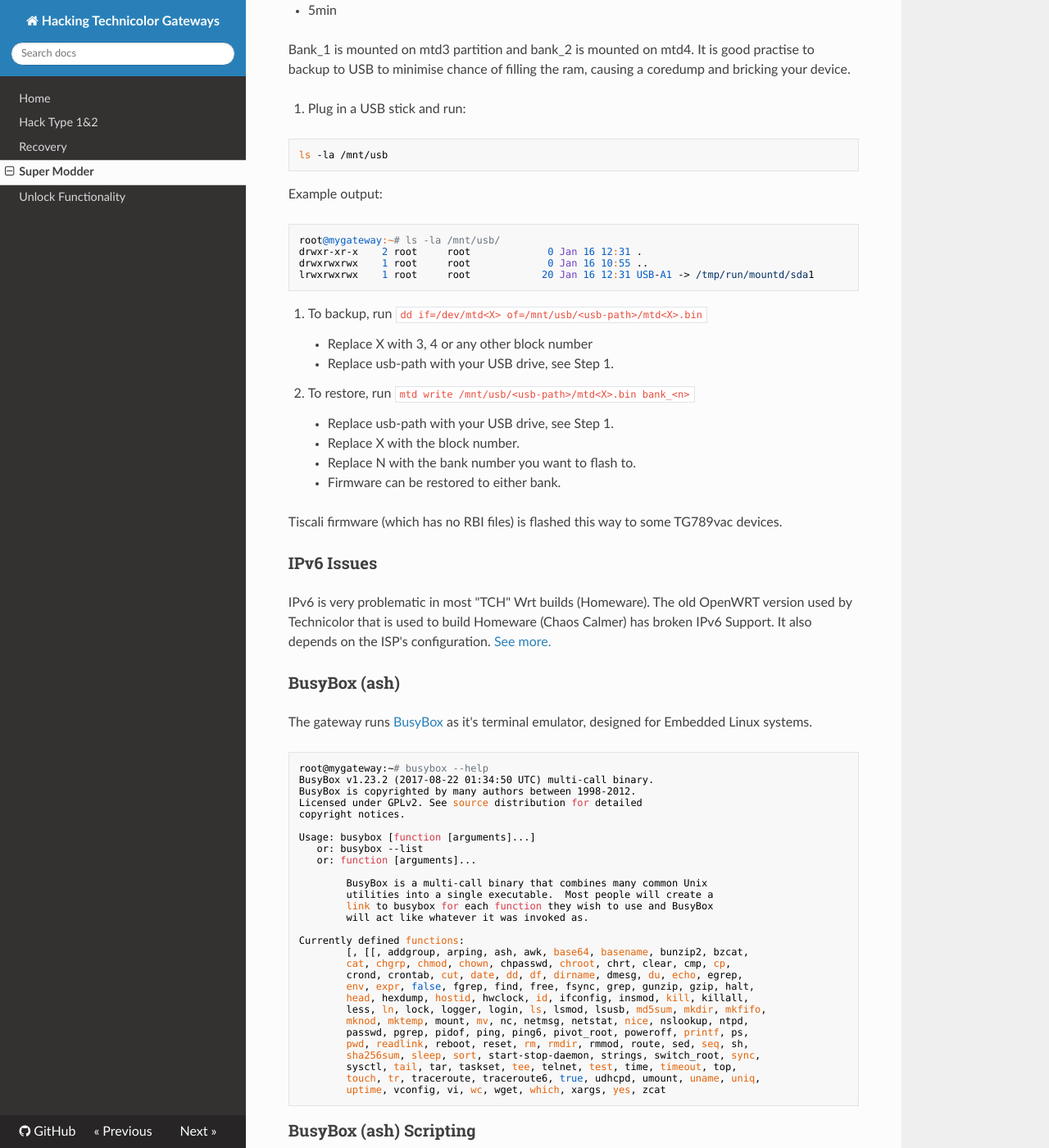
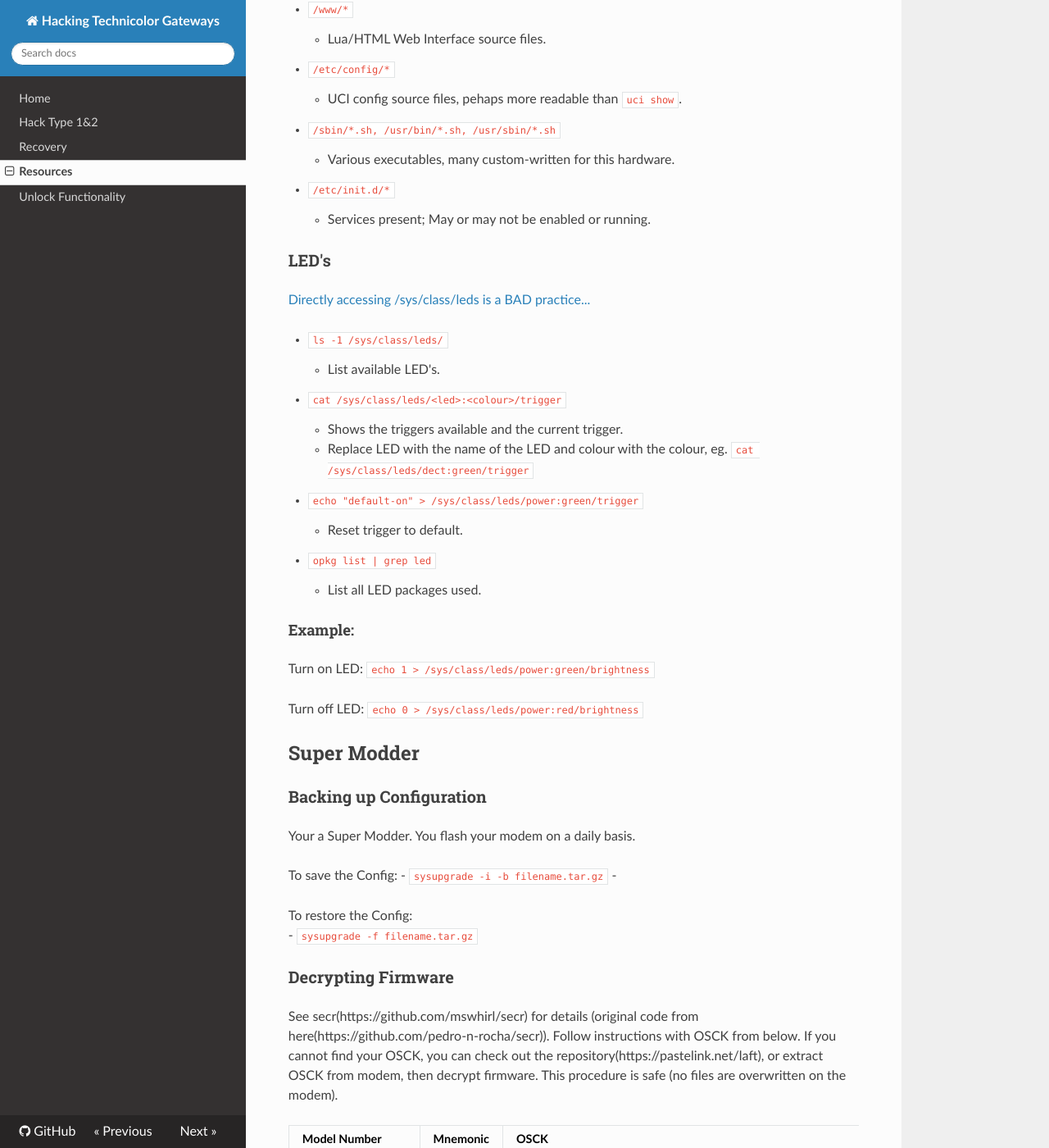
Before and after one commit to hack-technicolor/hack-technicolor, an MkDocs documentation site: the page built from docs/Resources.md, in a window 1280 px wide and 1400 px high, scrolled down 1374 px. Shown: the whole window at 82% size. Built offline with MkDocs 1.6.1, drawn with Linux system fonts in a browser that asks for light colours; nearby versions of some CDN libraries; some of the changed text lies outside the part shown.

Commit message:
Rename supermodder to resources and combine

````diff
--- a/docs/Super Modder.md
+++ b/docs/Resources.md
@@ -1,3 +1,100 @@
+
+
+
+### What tools can I use to administer OpenWrt from a Windows computer?</b>
+
+There are a number of tools such as cmder, SmarTTY, PuTTY, and WinSCP as described in the OpenWRT SSH Administration for Newcomers(https://openwrt.org/docs/guide-quick-start/sshadministration) page.
+
+### Handy Commands
+
+* `find /proc/banktable -type f -print -exec cat {} ';'`
+    - Checking firmware flashed and what is active.
+
+* `ps`
+    - Shows processes that are running.
+
+* `netstat -tuplen`
+    - Shows programs that are listening as network services.
+
+* `netstat -lenp`
+    - Shows everything that's listening on sockets (TCP, UPD, Unix etc).
+
+* `df -h`
+    - Free (NAND) space.
+
+* `uci show`
+    - Dump entire config (~7700+ lines to console).
+
+* `uci show | grep password`
+    - Example to filter lines with password.
+
+* `logread -f`
+    - Access logs for most services (which use syslog). Pass an argument of -e nginx to match log entries just related to Nginx, which is perfect for debugging errors in the Web GUI.
+
+    - Remove `-f` flag for all time logs (erased every reboot).
+
+* `for F in /etc/init.d/* ; do $F enabled && echo $F on || echo $F **disabled**; done`
+    - Display status of all init.d scripts.
+
+* `/rom/usr/lib/cwmpd/transfers/switchover.sh`
+    - Switch bank and reboot.
+
+* `cat /etc/openwrt_release`
+    - OpenWrt Release metadata.
+    - eg TG799:
+```
+DISTRIB_ID='OpenWrt'
+DISTRIB_RELEASE='Chaos Calmer'
+DISTRIB_REVISION='r46610'
+DISTRIB_CODENAME='chaos_calmer'
+DISTRIB_TARGET='brcm63xx-tch/VANTF'
+DISTRIB_DESCRIPTION='OpenWrt Chaos Calmer 15.05.1'
+DISTRIB_TAINTS='no-all busybox'
+```
+
+### Files
+
+* `/www/*`
+    - Lua/HTML Web Interface source files.
+
+* `/etc/config/*`
+    - UCI config source files, pehaps more readable than `uci show`.
+
+* `/sbin/*.sh, /usr/bin/*.sh, /usr/sbin/*.sh`
+    - Various executables, many custom-written for this hardware.
+
+* `/etc/init.d/*`
+    - Services present; May or may not be enabled or running.
+
+
+### LED's
+
+[Directly accessing /sys/class/leds is a BAD practice...](https://github.com/davidjb/technicolor-tg799vac-hacks/issues/6#issue-388905312)
+
+* `ls -1 /sys/class/leds/`
+    - List available LED's.
+
+* `cat /sys/class/leds/<led>:<colour>/trigger`
+    - Shows the triggers available and the current trigger.
+    - Replace LED with the name of the LED and colour with the colour, eg. `cat /sys/class/leds/dect:green/trigger`
+
+* `echo "default-on" > /sys/class/leds/power:green/trigger`
+    - Reset trigger to default.
+
+* `opkg list | grep led`
+    - List all LED packages used.
+
+
+#### Example:
+
+Turn on LED:
+`echo 1 > /sys/class/leds/power:green/brightness`
+
+Turn off LED:
+`echo 0 > /sys/class/leds/power:red/brightness`
+
+
+## Super Modder
 ### Backing up Configuration
 
 Your a Super Modder. You flash your modem on a daily basis.
@@ -10,7 +107,7 @@
 
 ### Decrypting Firmware
 
-See [secr](https://github.com/mswhirl/secr) for details (original code from [here](https://github.com/pedro-n-rocha/secr)). Follow instructions with OSCK from below. If you cannot find your OSCK, you can check out the [repository](https://pastelink.net/laft), or extract OSCK from modem, then decrypt firmware. This procedure is safe (no files are overwritten on the modem).
+See secr(https://github.com/mswhirl/secr) for details (original code from here(https://github.com/pedro-n-rocha/secr)). Follow instructions with OSCK from below. If you cannot find your OSCK, you can check out the repository(https://pastelink.net/laft), or extract OSCK from modem, then decrypt firmware. This procedure is safe (no files are overwritten on the modem).
 
 | Model Number    | Mnemonic |                        OSCK                                      |
 |:----------------|:---------|:-----------------------------------------------------------------|
@@ -81,12 +178,12 @@
 
 ### IPv6 Issues
 
-IPv6 is very problematic in most "TCH" Wrt builds (Homeware). The old OpenWRT version used by Technicolor that is used to build Homeware (Chaos Calmer) has broken IPv6 Support. It also depends on the ISP's configuration. [See more.](https://github.com/Ansuel/tch-nginx-gui/issues/114)
+IPv6 is very problematic in most "TCH" Wrt builds (Homeware). The old OpenWRT version used by Technicolor that is used to build Homeware (Chaos Calmer) has broken IPv6 Support. It also depends on the ISP's configuration. See more.(https://github.com/Ansuel/tch-nginx-gui/issues/114)
 
 
 ### BusyBox (ash)
 
-The gateway runs [BusyBox](https://busybox.net/about.html) as it's terminal emulator, designed for Embedded Linux systems.
+The gateway runs BusyBox(https://busybox.net/about.html) as it's terminal emulator, designed for Embedded Linux systems.
 
 ```
 root@mygateway:~# busybox --help
@@ -95,9 +192,9 @@
 Licensed under GPLv2. See source distribution for detailed
 copyright notices.
 
-Usage: busybox [function [arguments]...]
+Usage: busybox function arguments...
    or: busybox --list
-   or: function [arguments]...
+   or: function arguments...
 
         BusyBox is a multi-call binary that combines many common Unix
         utilities into a single executable.  Most people will create a
@@ -105,7 +202,7 @@
         will act like whatever it was invoked as.
 
 Currently defined functions:
-        [, [[, addgroup, arping, ash, awk, base64, basename, bunzip2, bzcat,
+        , , addgroup, arping, ash, awk, base64, basename, bunzip2, bzcat,
         cat, chgrp, chmod, chown, chpasswd, chroot, chrt, clear, cmp, cp,
         crond, crontab, cut, date, dd, df, dirname, dmesg, du, echo, egrep,
         env, expr, false, fgrep, find, free, fsync, grep, gunzip, gzip, halt,
@@ -124,7 +221,7 @@
 
 In practical terms it can be thought of as a stripped down version of bash, so write bash script and fix the errors for features not supported.
 
-[A basic ash Guide]( https://linux.die.net/man/1/ash)
+A basic ash Guide( https://linux.die.net/man/1/ash)
 
 
 ### Lua
@@ -136,4 +233,4 @@
 Lua 5.1.5  Copyright (C) 1994-2012 Lua.org, PUC-Rio (double int32)
 ```
 
-[Lua 5.1 Reference](https://www.lua.org/manual/5.1/)
+Lua 5.1 Reference(https://www.lua.org/manual/5.1/)
````
